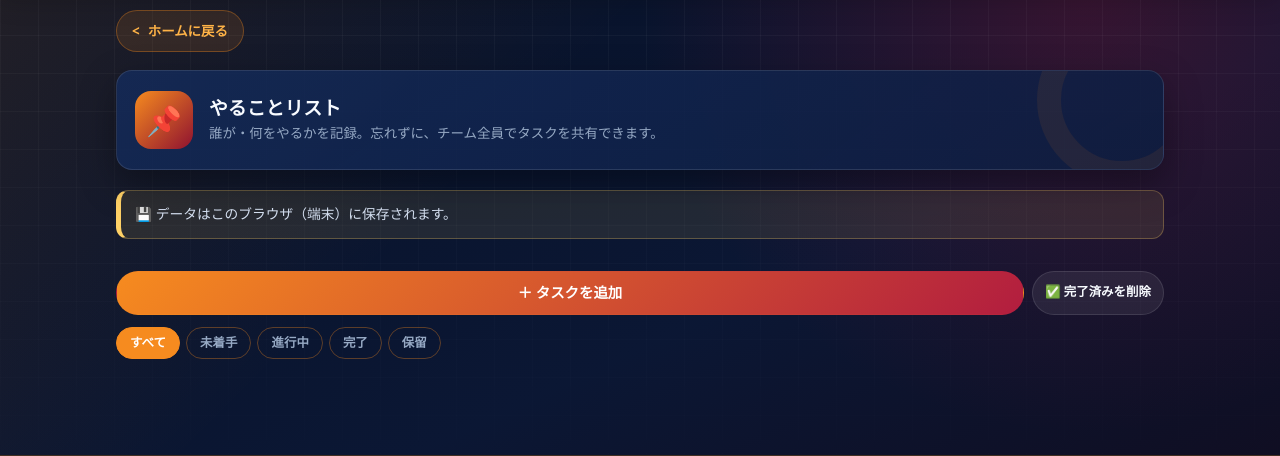
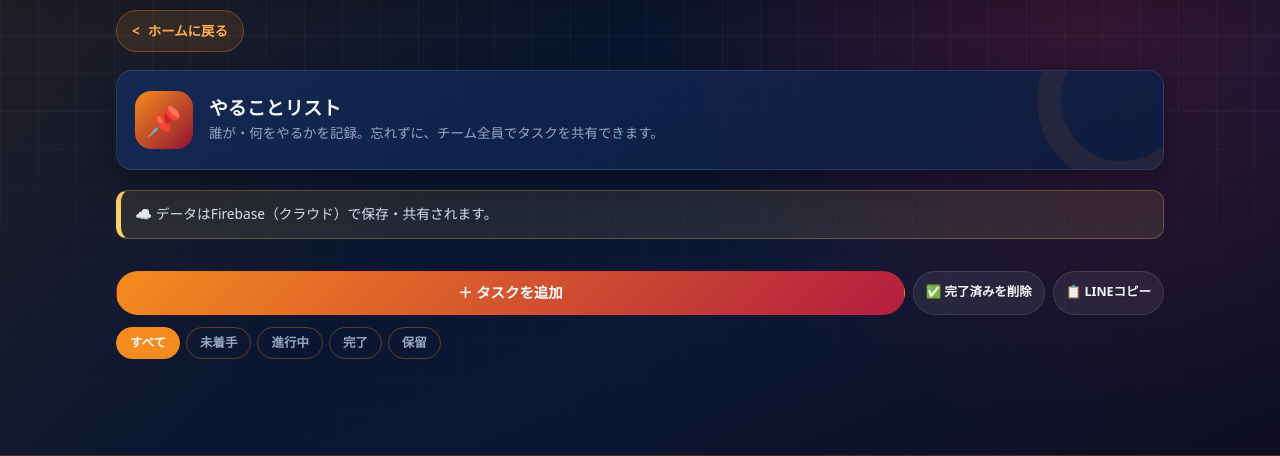
Before and after one commit to yoshimismcfc-dotcom/portal, a plain HTML site: page todo.html in a window 1280 px wide. Shown: the part 79-535 px from the top of the page. Drawn offline with Linux system fonts and the light colour scheme; no server answers.

Commit message:
クラウド保存対応・コーチ専用をよく使うに移動・todo.htmlリスト修正・説明書更新・LINEコピー追加

```diff
--- a/todo.html
+++ b/todo.html
@@ -109,7 +109,7 @@
       <div class="hero-sub">誰が・何をやるかを記録。忘れずに、チーム全員でタスクを共有できます。</div>
     </div>
   </div>
-  <div class="notice-bar">💾 データはこのブラウザ（端末）に保存されます。</div>
+  <div class="notice-bar">☁️ データはFirebase（クラウド）で保存・共有されます。</div>
 
   <!-- 統計 -->
   <div class="stat-row" id="stat-row"></div>
@@ -118,6 +118,7 @@
   <div style="display:flex;gap:8px;margin-bottom:12px;flex-wrap:wrap">
     <button class="btn btn-primary" onclick="openNew()" style="flex:1">＋ タスクを追加</button>
     <button class="btn btn-outline btn-sm" onclick="clearDone()">✅ 完了済みを削除</button>
+    <button class="btn btn-outline btn-sm" onclick="copyTodoList()">📋 LINEコピー</button>
   </div>
 
   <!-- フィルター -->
@@ -345,6 +346,21 @@ document.getElementById("modal").addEventListener("click", function(e){ if(e.tar
 function render(){ renderStats(); renderList(); }
 // サンプルデータ（初回のみ）
 // サンプル自動投入は入力済みデータを上書きする原因になるため停止。
+function copyTodoList(){
+  var active = _todoData.filter(function(t){ return t.status !== "done"; });
+  if(!active.length){ alert("未完了のタスクがありません"); return; }
+  var STATUS = {todo:"⬜ 未着手", wip:"🔄 進行中", hold:"⏸ 保留"};
+  var t = "【やることリスト】\n\n";
+  active.forEach(function(item){
+    t += (STATUS[item.status]||"⬜") + " " + item.title + "\n";
+    if(item.who)  t += "   担当：" + item.who  + "\n";
+    if(item.due)  t += "   期限：" + item.due  + "\n";
+    if(item.note) t += "   メモ：" + item.note + "\n";
+  });
+  navigator.clipboard.writeText(t)
+    .then(function(){ alert("コピーしました！LINEに貼り付けてください。"); })
+    .catch(function(){ alert("コピーできませんでした。"); });
+}
 </script>
 <script src="common.js"></script>
 </body>
```
Also changed, not shown: diary.html (+1 -1 lines), duty.html (+1 -1 lines), guide.html (+2 -1 lines), index.html (+1 -1 lines), uniform.html (+1 -1 lines).
